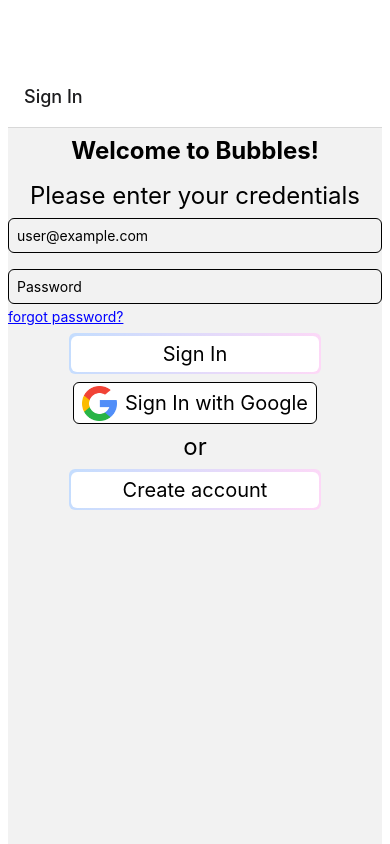
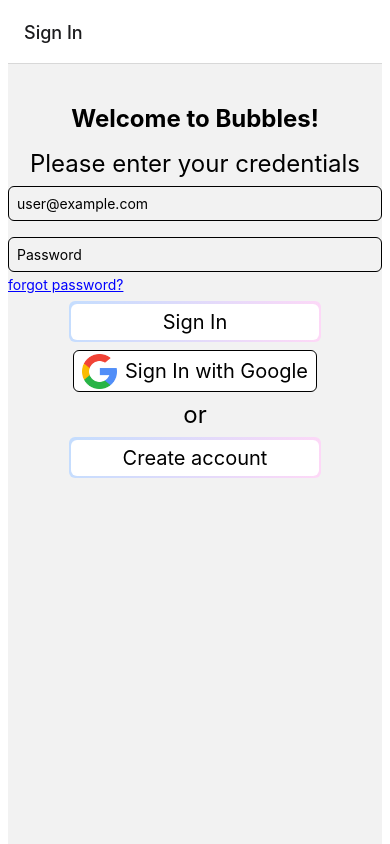
Before and after one commit to Youssef-S-Negm/Bubbles, a React Native app: screen / in a window 390 px wide. Built offline with nearby package versions, Linux system fonts and the light colour scheme.

Commit message:
Enhanced Styling after adding AuthStack.js

```diff
--- a/App.js
+++ b/App.js
@@ -15,7 +15,6 @@ export default function App() {
 const styles = StyleSheet.create({
   container: {
     flex: 1,
-    paddingTop: 64,
     paddingStart: 8,
     paddingEnd: 8
   },
--- a/components/screen_stacks/AuthStack.js
+++ b/components/screen_stacks/AuthStack.js
@@ -4,6 +4,7 @@ import { NavigationContainer } from '@react-navigation/native'
 import SignInScreen from '../screens/SignInScreen'
 import SignUpScreen from '../screens/SignUpScreen'
 import ForgotPasswordScreen from '../screens/ForgotPasswordScreen'
+import { View } from 'react-native'
 
 const Stack = createNativeStackNavigator()
 
@@ -11,8 +12,8 @@ const AuthStack = () => {
     return (
         <NavigationContainer>
             <Stack.Navigator>
-            <Stack.Screen name='Sign In' component={SignInScreen}/>
-            <Stack.Screen name='Sign Up' component={SignUpScreen}/>
+                <Stack.Screen name='Sign In' component={SignInScreen} />
+                <Stack.Screen name='Sign Up' component={SignUpScreen} />
                 <Stack.Screen name='Forgot password' component={ForgotPasswordScreen} />
             </Stack.Navigator>
         </NavigationContainer>
--- a/components/screens/ForgotPasswordScreen.js
+++ b/components/screens/ForgotPasswordScreen.js
@@ -34,7 +34,8 @@ const styles = StyleSheet.create({
         borderRadius: 6,
     },
     container: {
-        flex: 1
+        flex: 1,
+        paddingTop: 32
     },
     buttonView: {
         flexDirection: 'row',
--- a/components/screens/SignInScreen.js
+++ b/components/screens/SignInScreen.js
@@ -55,6 +55,7 @@ const styles = StyleSheet.create({
     container: {
         flex: 1,
         alignItems: 'center',
+        paddingTop: 32
     },
     greetingText: {
         fontSize: 24,
--- a/components/screens/SignUpScreen.js
+++ b/components/screens/SignUpScreen.js
@@ -70,6 +70,7 @@ const styles = StyleSheet.create({
     container: {
         flex: 1,
         alignItems: 'center',
+        paddingTop: 32
     },
     nameView: {
         alignSelf: 'stretch',
```
Lines whose indentation alone changed are shown as unchanged.
